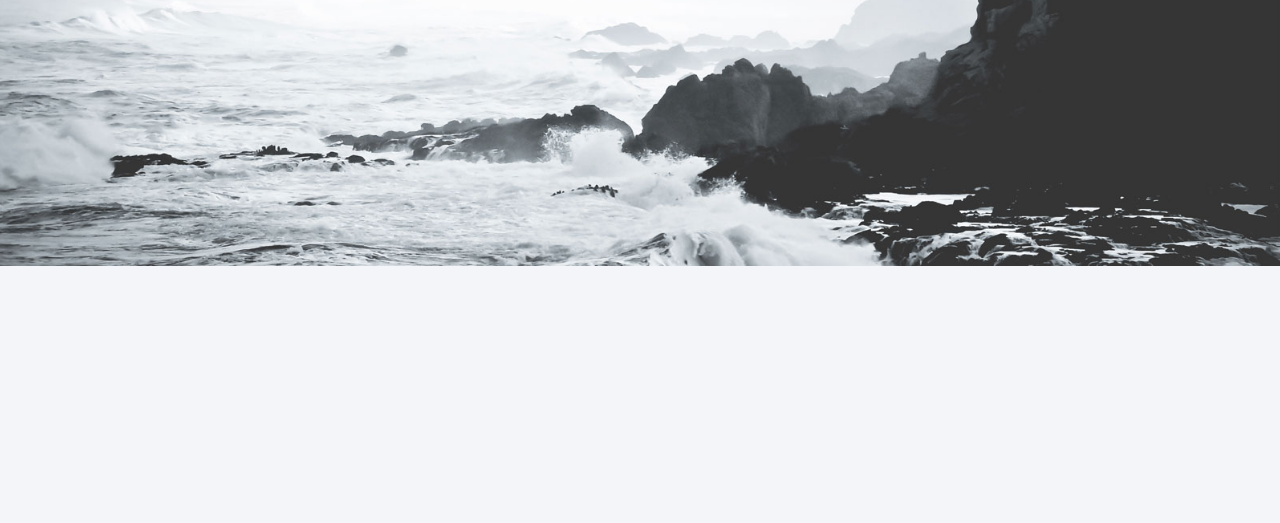
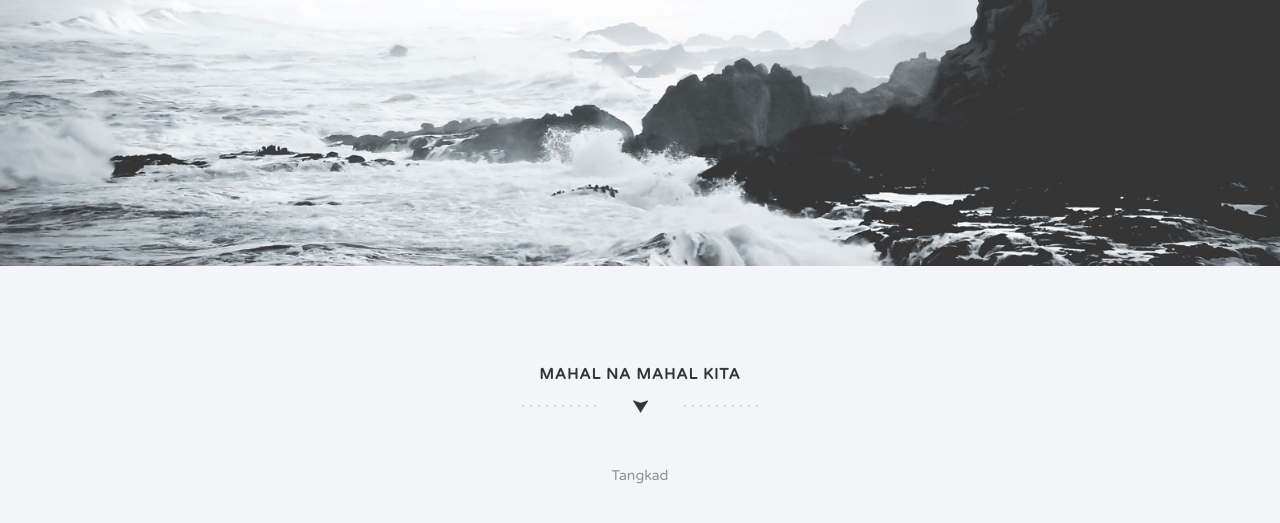
Before and after one commit to giovincentromero/tangkad, a plain HTML site: page index.html in a window 1280 px wide. Shown: the part 375-898 px from the top of the page. Drawn offline with nearby package versions, Linux system fonts and the light colour scheme.

Commit message:
Update index.html

```diff
--- a/index.html
+++ b/index.html
@@ -49,8 +49,8 @@
           <div class="container">
             <div class="row">
               <div class="col-md-8 col-md-offset-2 wp1">
-                <h1 class="arrow">A Creative Portfolio Template</h1>
-
+                <h1 class="arrow">Mahal na mahal kita</h1>
+                <p>Tangkad</p>
               </div>
             </div>
           </div>
```
